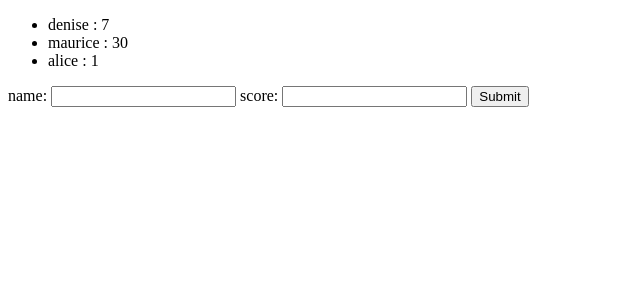
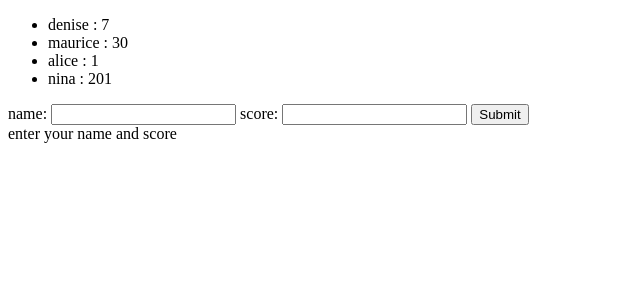
Before and after one commit to Gin-is-not-real/json_tests, a PHP site: page / in a window 1280 px wide. Shown: the top 300 px of the page, without its empty margins (0-640 px from the left). Run offline with PHP 8.4, Linux system fonts and the light colour scheme.

Commit message:
Add variable  for display state of script

```diff
--- a/scores/scores.json
+++ b/scores/scores.json
@@ -1 +1 @@
-{"denise":{"points":7},"maurice":{"points":"30"},"alice":{"points":"1"}}
+{"denise":{"points":7},"maurice":{"points":"30"},"alice":{"points":"1"},"nina":{"points":"201"}}
--- a/scores/scores.php
+++ b/scores/scores.php
@@ -8,10 +8,10 @@
 $file_path = 'scores/scores.json';
 $content = file_get_contents($file_path);
 $decoded_content = json_decode($content);
+$message = 'enter your name and score';
 
 /**
  * si le formulaire n'as pas été validé:
- *      on recupere le json
  *      on affiche la liste
  *      on affiche le formulaire
  *
@@ -33,6 +33,10 @@ if(isset($_POST['name'])) {
 
             if($input_score > $player->points) {
                 $player->points = $input_score;
+                $message = 'score updated';
+            }
+            else {
+                $message = 'no record to write';
             }
         }
     }
@@ -64,3 +68,5 @@ echo '<form method="post" action="">
         <input type="submit">
     </div>
 </form>';
+
+echo '<div>' . $message . '</div>';
```
